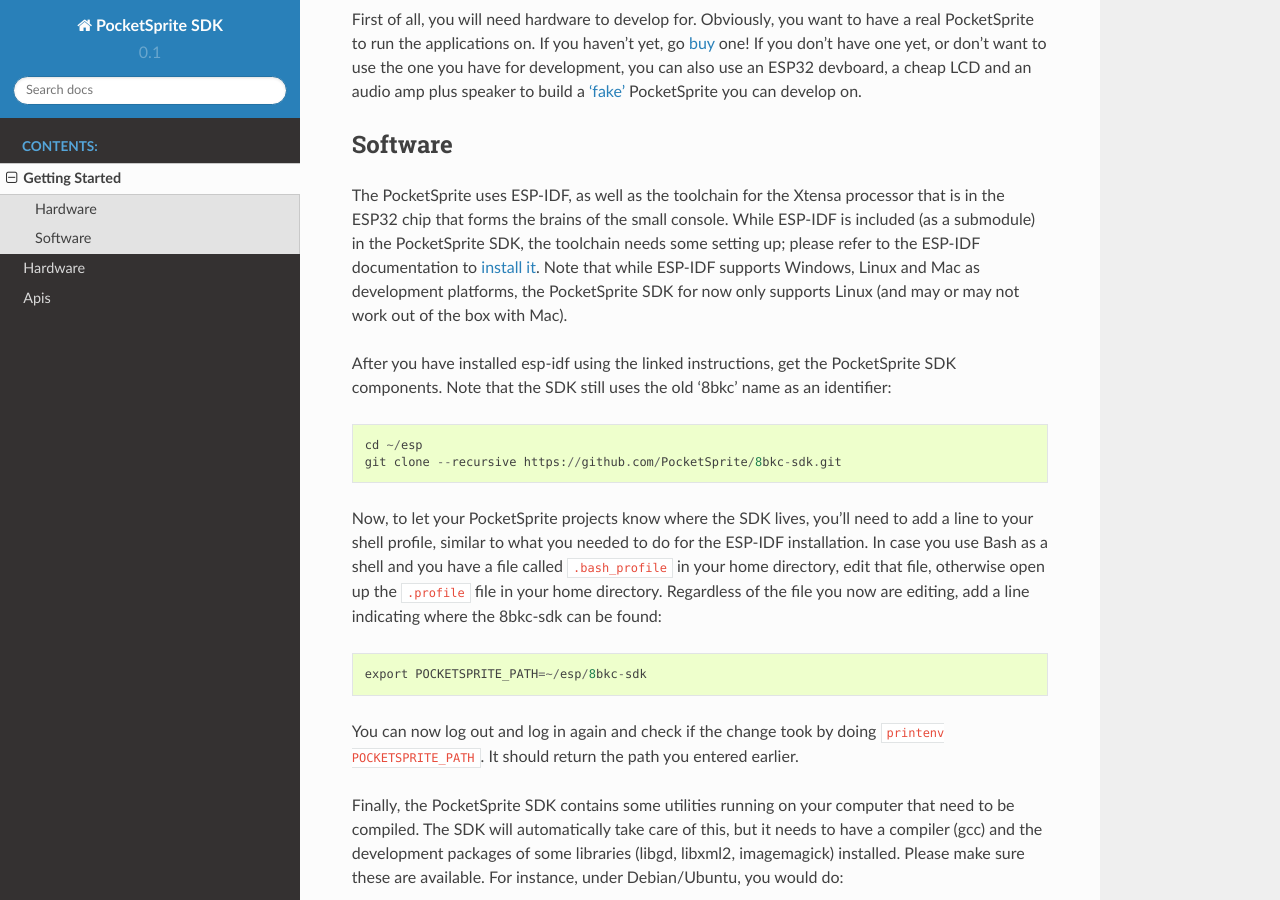
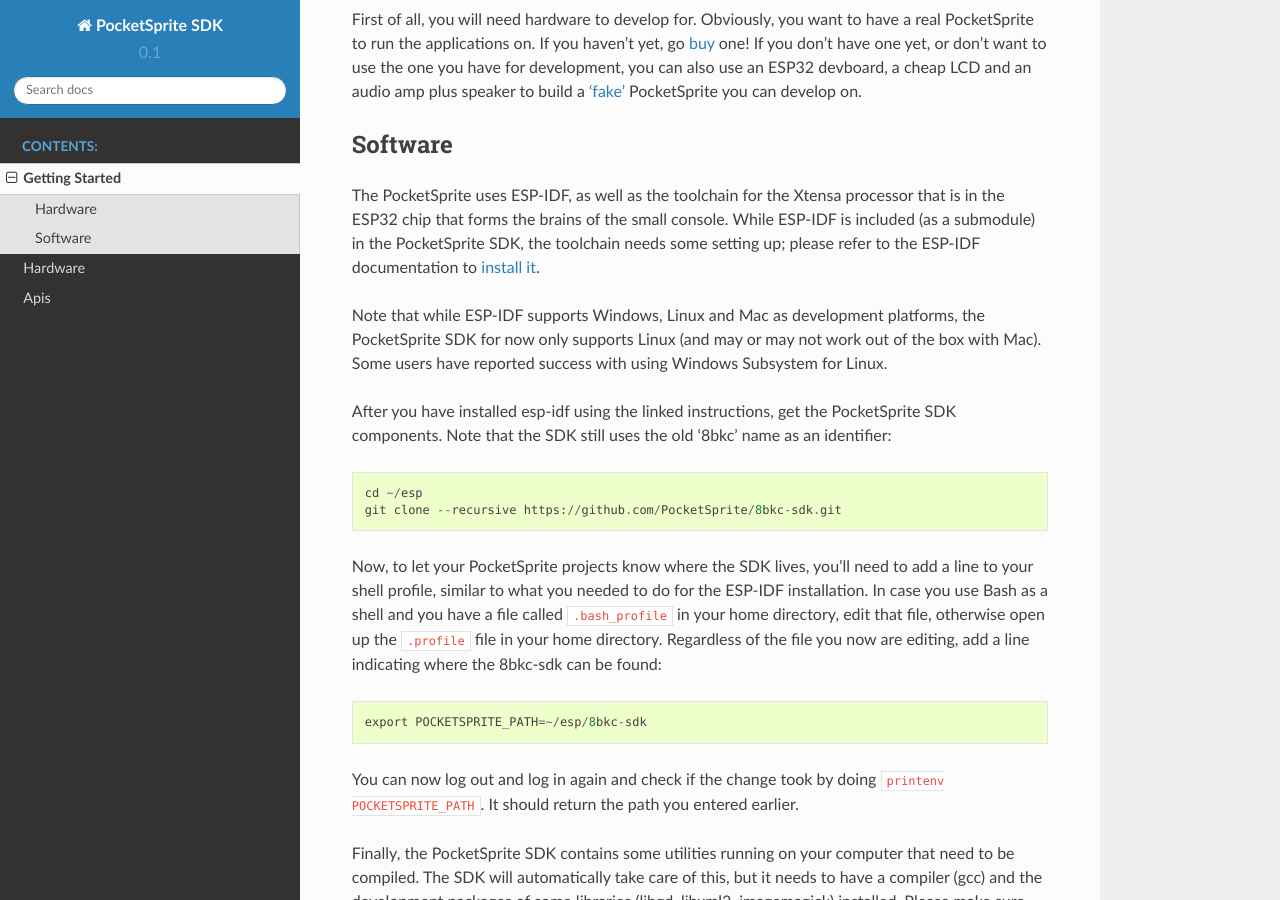
Before and after one commit to PocketSprite/8bkc-sdk, a Sphinx documentation site: the page built from docs/gettingstarted/index.rst, in a window 1280 px wide and 900 px high, scrolled down 304 px. Built offline with Sphinx 7.4.7 and the Read the Docs theme 2.0.0, drawn with Linux system fonts in a browser that asks for light colours.

Commit message:
mention Windows Subsystem for Linux seems to work

```diff
--- a/docs/gettingstarted/index.rst
+++ b/docs/gettingstarted/index.rst
@@ -19,9 +19,10 @@
 The PocketSprite uses ESP-IDF, as well as the toolchain for the Xtensa processor that is in the ESP32
 chip that forms the brains of the small console. While ESP-IDF is included (as a submodule) in the
 PocketSprite SDK, the toolchain needs some setting up; please refer to the ESP-IDF documentation to
-`install it <https://esp-idf.readthedocs.io/en/latest/get-started/index.html>`_. Note that while
-ESP-IDF supports Windows, Linux and Mac as development platforms, the PocketSprite SDK for now only
-supports Linux (and may or may not work out of the box with Mac).
+`install it <https://esp-idf.readthedocs.io/en/latest/get-started/index.html>`_.
+
+Note that while ESP-IDF supports Windows, Linux and Mac as development platforms, the PocketSprite SDK for now only
+supports Linux (and may or may not work out of the box with Mac).  Some users have reported success with using Windows Subsystem for Linux.
 
 After you have installed esp-idf using the linked instructions, get the PocketSprite SDK components. Note that the
 SDK still uses the old '8bkc' name as an identifier::
```
